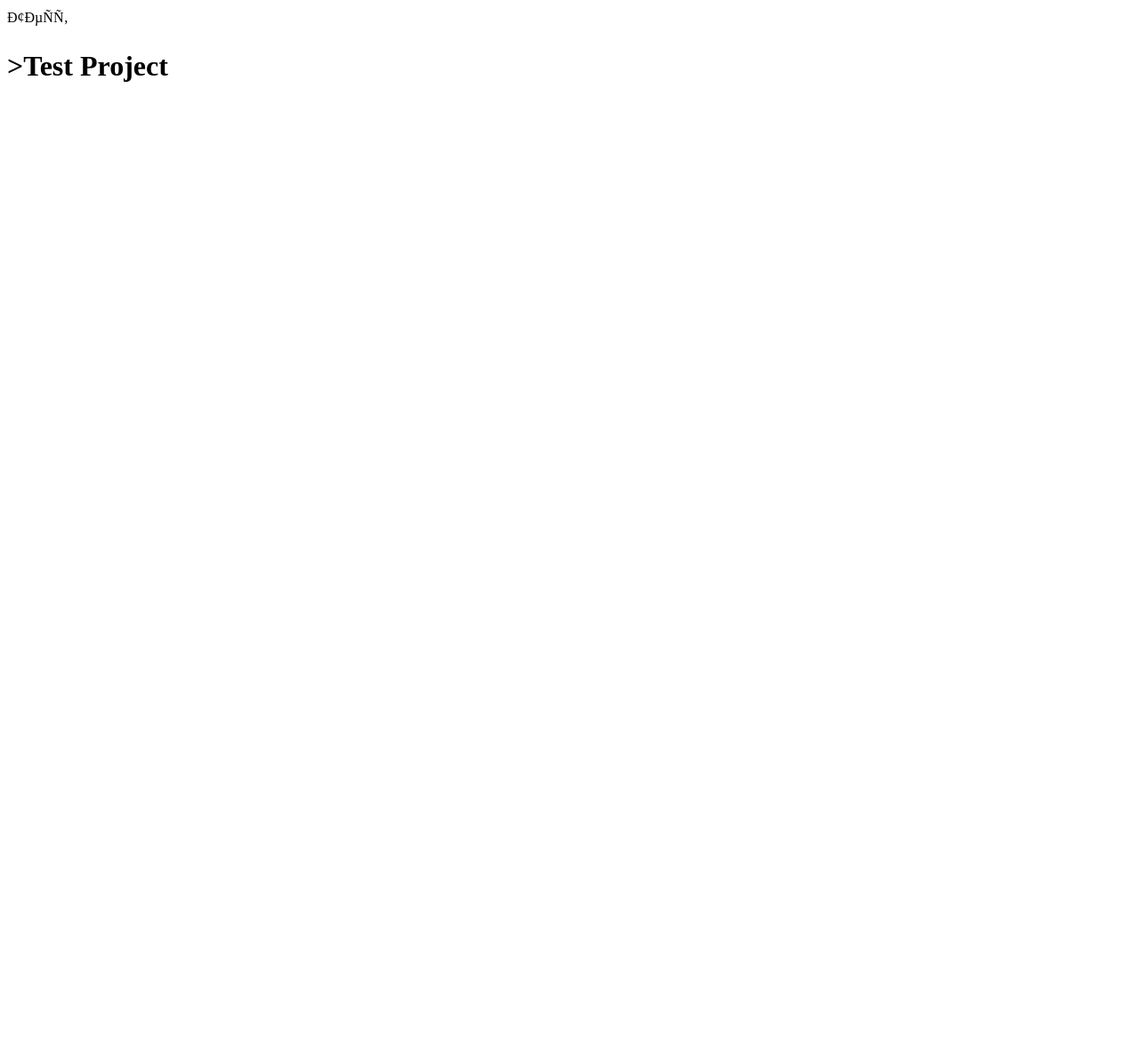
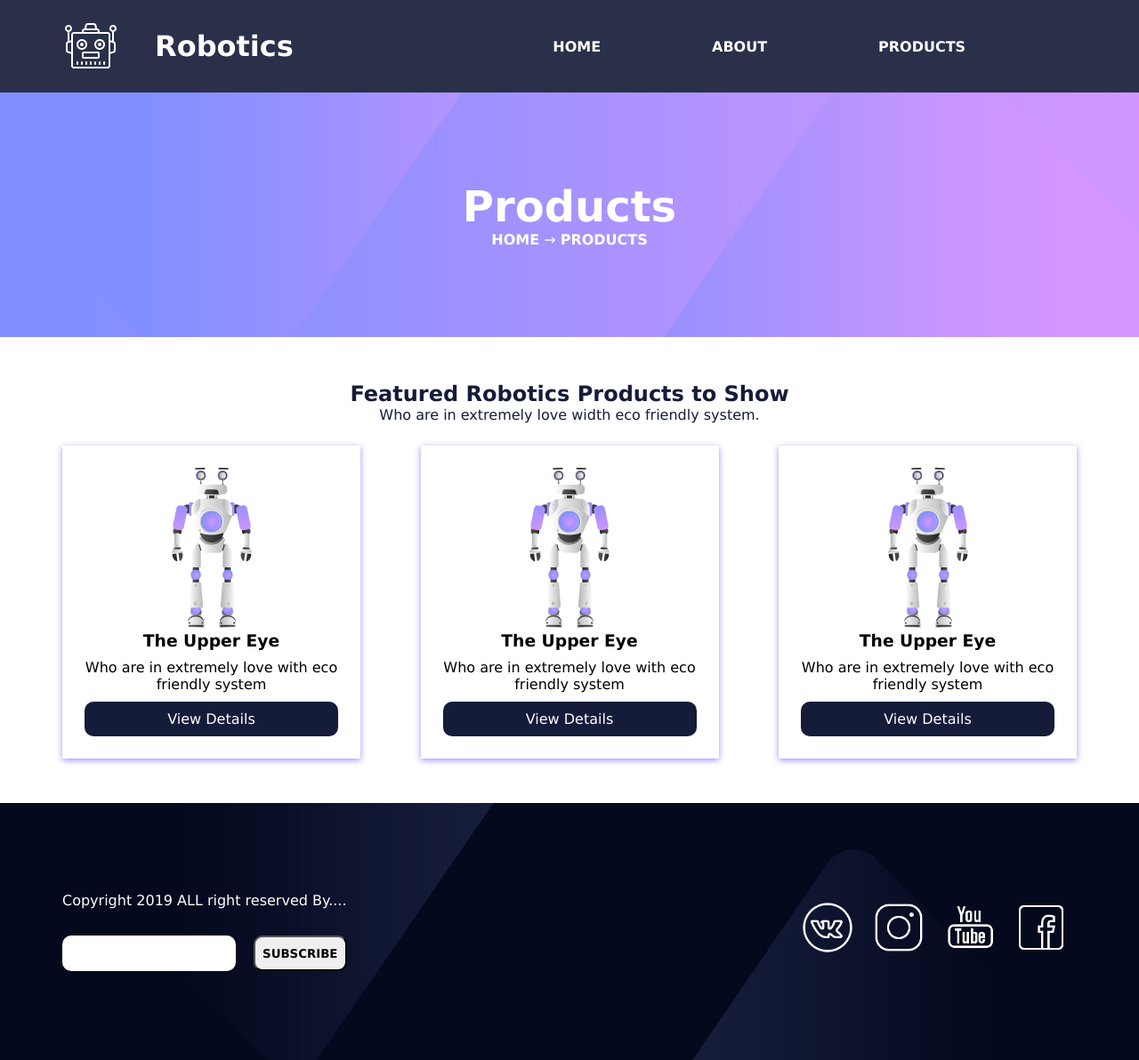
Before and after one commit to anwsqwerrr/anwsqwerrr.github.io, a plain HTML site: page index.html in a window 1280 px wide. Shown: the whole page at 89% size. Before the commit the page ends 800 px from the top, so only its background shows below. Drawn offline with Linux system fonts and the light colour scheme.

Commit message:
Add files

```diff
--- /dev/null
+++ b/flex_training.css
@@ -0,0 +1,77 @@
+/* HEADER */
+.menu{
+    display: flex;
+    flex-direction: row;
+    justify-content: space-evenly;
+}
+
+.header-row{
+    display: flex;
+    flex-direction: row;
+    align-items: center;
+}
+
+.header-logo{
+    display: flex;
+    flex-direction: row;
+    align-items: center;
+    flex-grow: 1;
+}
+
+.logo-img{
+    margin-right: 40px;
+}
+
+.header-menu{
+    flex-grow: 3;
+}
+
+/* CARDS */
+
+.cards-row{
+    display: flex;
+    flex-direction: row;
+    justify-content: space-between;
+}
+
+/* FOOTER */
+
+.footer-row{
+    display: flex;
+    flex-direction: row;
+    justify-content: space-between;
+}
+
+.social-networks{
+    display: flex;
+    justify-content: flex-end;
+}
+
+.footer-logo{
+    margin: 10px;
+    width: 60px;
+    height: 60px;
+}
+
+.footer-search{
+    display: flex;
+    justify-content: space-between;
+    margin-top:30px;
+    align-items: center;
+}
+
+.footer-search-input{
+    height: 40px;
+    flex-grow: 3;
+    margin-right: 20px;
+    border-radius: 10px;
+    border: none;
+}
+
+.footer-search-button{
+    height: 40px;
+    flex-grow: 2;
+    border-radius: 10px;
+    text-transform: uppercase;
+    font-weight: bold;
+}
--- /dev/null
+++ b/index.css
@@ -0,0 +1,109 @@
+*{
+    font-family: Verdana, Geneva, Tahoma, sans-serif;
+    margin:0;
+    padding: 0;
+}
+
+.container{
+    max-width: 1140px;
+    padding: 0 15px;
+    margin: 0 auto;
+}
+
+/* HEADER */
+
+.header{
+    width:100%;
+    color: white;
+    padding: 20px;
+    background: #151c39e8;
+	box-sizing: border-box;
+}
+
+.menu-item{
+    list-style: none;
+}
+
+.menu-link{
+    color: white;
+    text-decoration: none;
+}
+
+/* Дополнительно */
+
+.menu-link{
+    text-transform: uppercase;
+    font-weight: bold;
+}
+
+/* BANNER */
+
+.banner-section{
+    padding: 100px 0;
+    background: url(img/banner-bg.jpg);
+    background-size: cover;
+    background-position: center;
+}
+
+.banner-title{
+    font-size: 48px;
+}
+.banner-title, .banner-description{
+    text-align: center;
+    color: white;
+}
+
+/* CARDS */
+
+.cards-section{
+    padding: 50px 0px;
+}
+
+.cards-title, .cards-description{
+    color: #151c39;
+    text-align: center;
+}
+
+.card{
+    padding: 25px;
+    margin-top: 25px;
+    width: 25%;
+    background: white;
+    box-shadow: 0px 2px 7px 0px #9e90ff;
+    text-align: center;
+}
+
+.card-link{
+    text-decoration: none;
+    color: white;
+}
+
+.card-button{
+    text-align: center;
+    background: #151c39;
+    padding: 10px 70px;
+    border-radius: 10px;
+}
+
+
+.card-title, .card-text{
+    margin-bottom: 10px;
+}
+
+/* Дополнительно */
+
+.card-button{
+    cursor: pointer;
+}
+
+/* FOOTER */
+
+.footer{
+    background: url(img/footer-bg.jpg);
+    background-size: cover;
+    padding: 100px 0px;
+}
+
+.copyright{
+    color: white;
+}
--- a/index.html
+++ b/index.html
@@ -1,11 +1,142 @@
 <!DOCTYPE html>
-<html>
-  <head>
-    <meta charset="UTF=8>
-    <title>Тест</title>
-  </head>
-  <body>
-   <h1>>Test Project</h1>
-  </body>
+<html lang="en">
+<head>
+    <meta charset="UTF-8">
+    <meta name="viewport" content="width=device-width, initial-scale=1.0">
+    <meta http-equiv="X-UA-Compatible" content="ie=edge">
+    <title>Robotics</title>
+    <link rel='stylesheet' href='index.css'>
+    <link rel='stylesheet' href='flex_training.css'>
+</head>
+<body>
 
+    <!--START HEADER-->
+    <header class = 'header'>
+
+        <div class = 'container'>
+            <div class = 'header-row'>
+                <!--START BLOCK LOGO-->
+                <div class = 'header-logo'>
+                    <img class = 'logo-img' src='img/logo.png'></img>
+                    <h1 class = 'logo-title'>Robotics</h1>
+                </div>
+                <!--END BLOCK LOGO-->
+
+                <!--START BLOCK MENU-->
+                <div class = 'header-menu'>
+                    <ul class = 'menu'>
+                        <li class = 'menu-item'>
+                            <a class = 'menu-link' href ='#'>Home</a>
+                        </li>
+                        <li class = 'menu-item'>
+                            <a class = 'menu-link' href ='#'>About</a>
+                        </li>
+                        <li class = 'menu-item'>
+                            <a class = 'menu-link' href ='#metka'>Products</a>
+                        </li>
+                    </ul>
+                </div>
+                <!--END BLOCK MENU-->
+            </div>
+        </div>
+
+    </header>
+    <!--END HEADER-->
+
+    <!--START MAIN-->
+    <main class = 'main'>
+        <!--START BANNER SECTION-->
+        <section class = 'banner-section'>
+            <div class = 'container'>
+                <div class = 'banner-text'>
+                    <h1 class = 'banner-title'>Products</h1>
+                    <div class = 'banner-description'>
+                        <a href = '#' class = 'menu-link'>Home</a> &#x2192 <a href = '#' class = 'menu-link'>Products</a>
+                    </div>
+                </div>
+            </div>
+        </section>
+        <!--END BANNER SECTION-->
+
+        <!--START CARDS SECTION-->
+        <section class = 'cards-section'>
+            <a name = 'metka'>
+            <div class = 'container'>
+                    <a name = 'metka'></a>
+                <div class = 'cards-text'>
+                    <h1 class = 'cards-title'>Featured Robotics Products to Show</h1>
+                    <div class = 'cards-description'>Who are in extremely love width eco friendly system.</div>
+                </div>
+
+                <div class = 'cards'>
+                    <div class = 'cards-row'>
+                        <div class = 'card'>
+
+                            <img class = 'card-img' src="img/p1.png">
+                            <div class = 'card-body'>
+                                <h3 class = 'card-title'>The Upper Eye</h3>
+                                <div class = 'card-text'>Who are in extremely love with eco friendly system</div>
+                                <div class = 'card-button'>
+                                    <a class = 'card-link' href = '#'>View Details</a>
+                                </div>
+                            </div>
+
+                        </div>
+                        <div class = 'card'>
+
+                            <img class = 'card-img' src="img/p1.png">
+                            <div class = 'card-body'>
+                                <h3 class = 'card-title'>The Upper Eye</h3>
+                                <div class = 'card-text'>Who are in extremely love with eco friendly system</div>
+                                <div class = 'card-button'>
+                                    <a class = 'card-link' href = '#'>View Details</a>
+                                </div>
+                            </div>
+
+                        </div>
+                        <div class = 'card'>
+
+                            <img class = 'card-img' src="img/p1.png">
+                            <div class = 'card-body'>
+                                <h3 class = 'card-title'>The Upper Eye</h3>
+                                <div class = 'card-text'>Who are in extremely love with eco friendly system</div>
+                                <div class = 'card-button'>
+                                    <a class = 'card-link' href = '#'>View Details</a>
+                                </div>
+                            </div>
+
+                        </div>
+                    </div>
+
+                </div>
+
+            </div>
+        </section>
+        <!--START CARDS SECTION-->
+    </main>
+    <!--END MAIN-->
+
+    <!--START FOOTER-->
+    <footer class = 'footer'>
+        <div class = 'container'>
+            <div class = 'footer-row'>
+                <div class = 'search'>
+                    <div class = 'copyright'>Copyright 2019 ALL right reserved By....</div>
+                    <div class="footer-search">
+                        <input type="text" class="footer-search-input">
+                        <button class="footer-search-button">Subscribe</button>
+                    </div>
+                </div>
+                <div class = 'social-networks'>
+                    <a href="#"><img class = 'footer-logo' src='img/vk.png'></a>
+                    <a href="#"><img class = 'footer-logo' src='img/instagram.png'></a>
+                    <a href="#"><img class = 'footer-logo' src='img/youtube.png'></a>
+                    <a href="#"><img class = 'footer-logo' src='img/facebook.png'></a>
+                </div>
+            </div>
+        </div>
+    </footer>
+    <!--END FOOTER-->
+
+</body>
 </html>
```
Also changed, not shown: img/banner-bg.jpg (added), img/facebook.png (added), img/footer-bg.jpg (added), img/instagram.png (added), img/logo.png (added), img/p1.png (added), img/vk.png (added), img/youtube.png (added).
